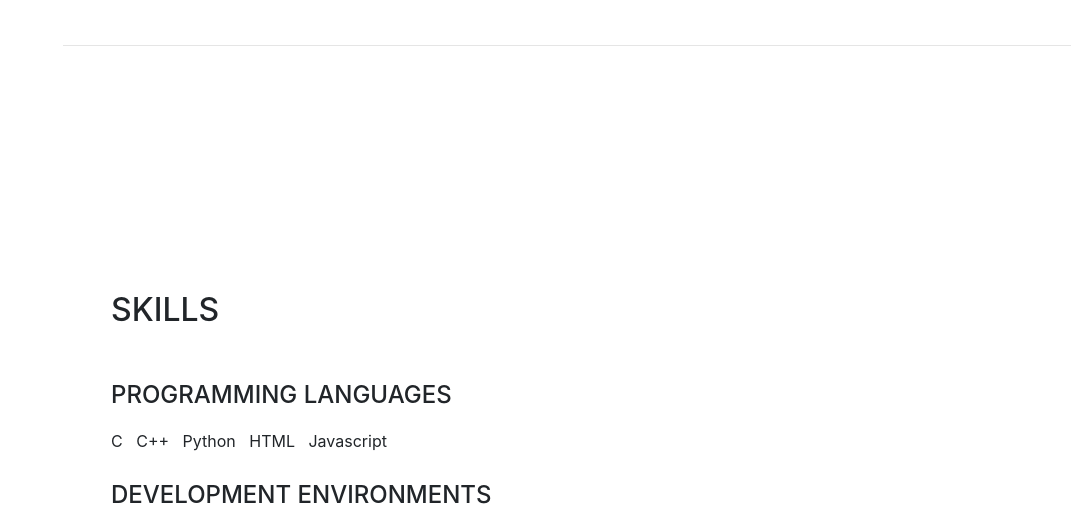
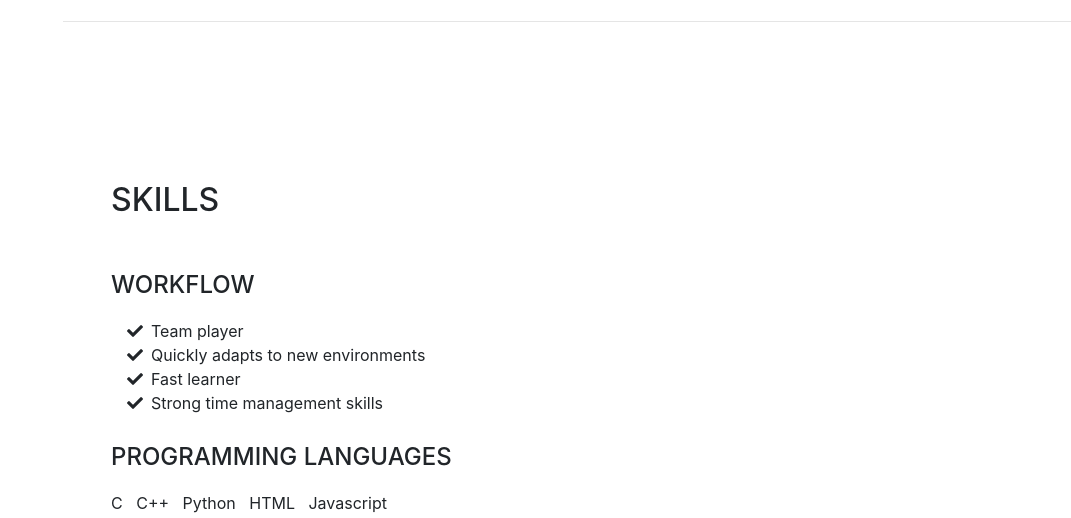
Before and after one commit to dtokazaki/website, a website with bundled scripts: page dokazaki/index.html in a window 1280 px wide. Shown: the part 3173-3691 px from the top of the page, without its empty margins (209-1280 px from the left). Built offline with nearby package versions, Linux system fonts and the light colour scheme; a web font is replaced by a local one.

Commit message:
added some skills

```diff
--- a/dokazaki/index.html
+++ b/dokazaki/index.html
@@ -187,7 +187,6 @@
                         The tester can add a description, choose a severity, and determine whether the bug is an issue or not. If the tester determines that the bug is an issue, the bug is sent back to the manager to assign a developer to work on a solution. Once a solution is found, the developer can add a description and
                         send the bug back to the original tester to determine if the solution is correct. If the solution is confirmed to work by the tester, the bug exits the development cycle. The manager can view all current and past bugs at any time. The website is programmed in html, javascript, and css while the database is
                         programmed in python using AWS Lambda, AWS API Gateway, and AWS DynamoDB.</p>
-                    <br>
                     Credentials for website:
                     <div class="grid-container">
                         <div class="grid-item">username: manager</div>
@@ -255,9 +254,29 @@
       <hr class="m-0">
 
       <section class="resume-section p-3 p-lg-5 d-flex flex-column" id="skills">
-        <div class="my-auto">
-          <h2 class="mb-5">Skills</h2>
+	  	<div class="my-auto">
+	  		<h2 class="mb-5">Skills</h2>
 
+	  		<div class="subheading mb-3">Workflow</div>
+	  		<ul class="fa-ul mb-0">
+	  			<li>
+	  				<i class="fa-li fa fa-check"></i>
+	  				Team player
+	  			</li>
+	  			<li>
+	  				<i class="fa-li fa fa-check"></i>
+	  				Quickly adapts to new environments
+	  			</li>
+	  			<li>
+	  				<i class="fa-li fa fa-check"></i>
+	  				Fast learner
+	  			</li>
+	  			<li>
+	  				<i class="fa-li fa fa-check"></i>
+	  				Strong time management skills
+	  			</li>
+	  		</ul>
+		  <br>
           <div class="subheading mb-3">Programming Languages</div>
 			C &nbsp; C++ &nbsp;	Python &nbsp; HTML &nbsp; Javascript
 		<br><br>
@@ -273,6 +292,7 @@
 					<i class="fab fa-windows"></i>
 				</li>
 			</u1>
+		</div>
       </section>
 
       <hr class="m-0">
```
